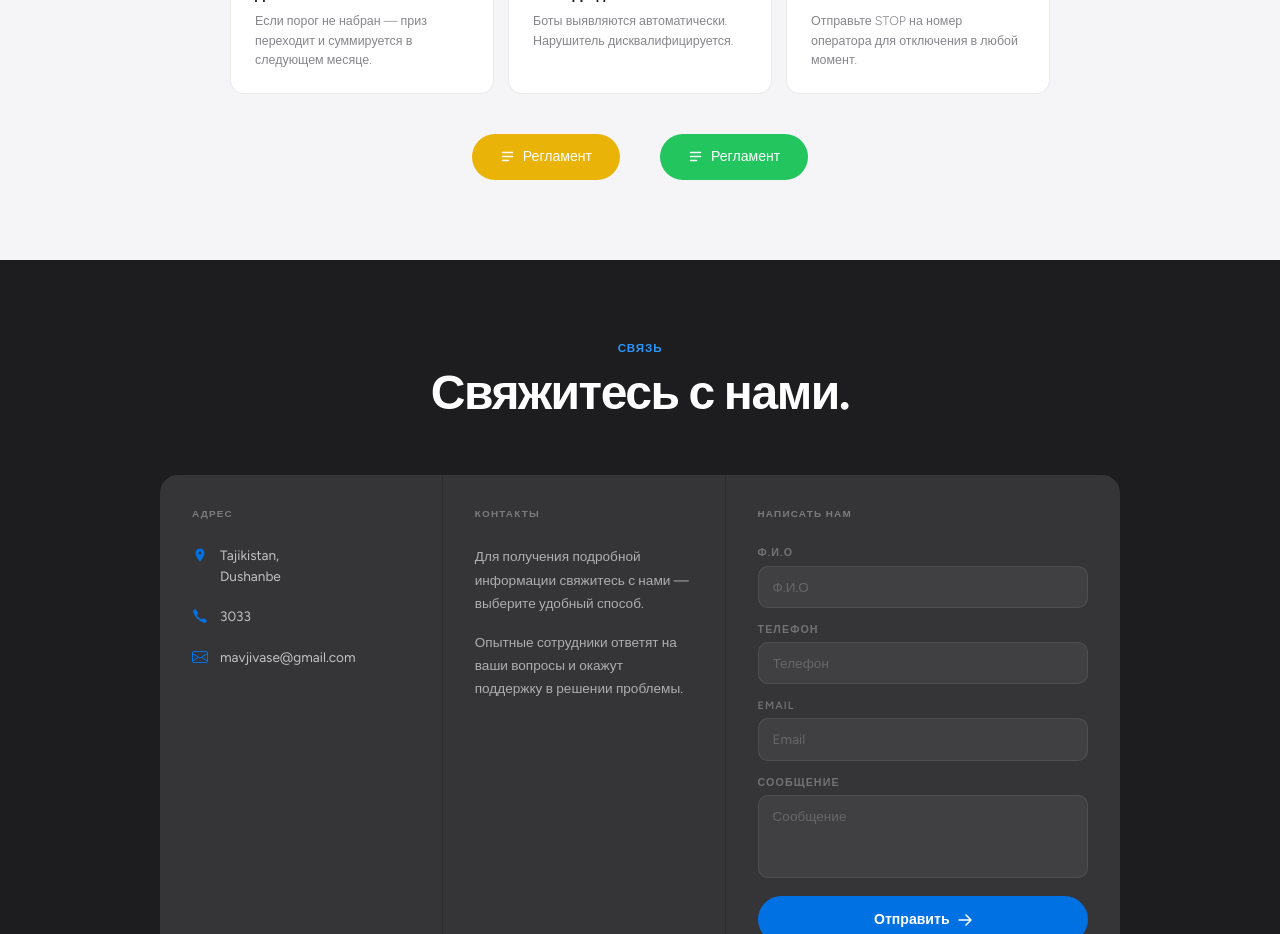
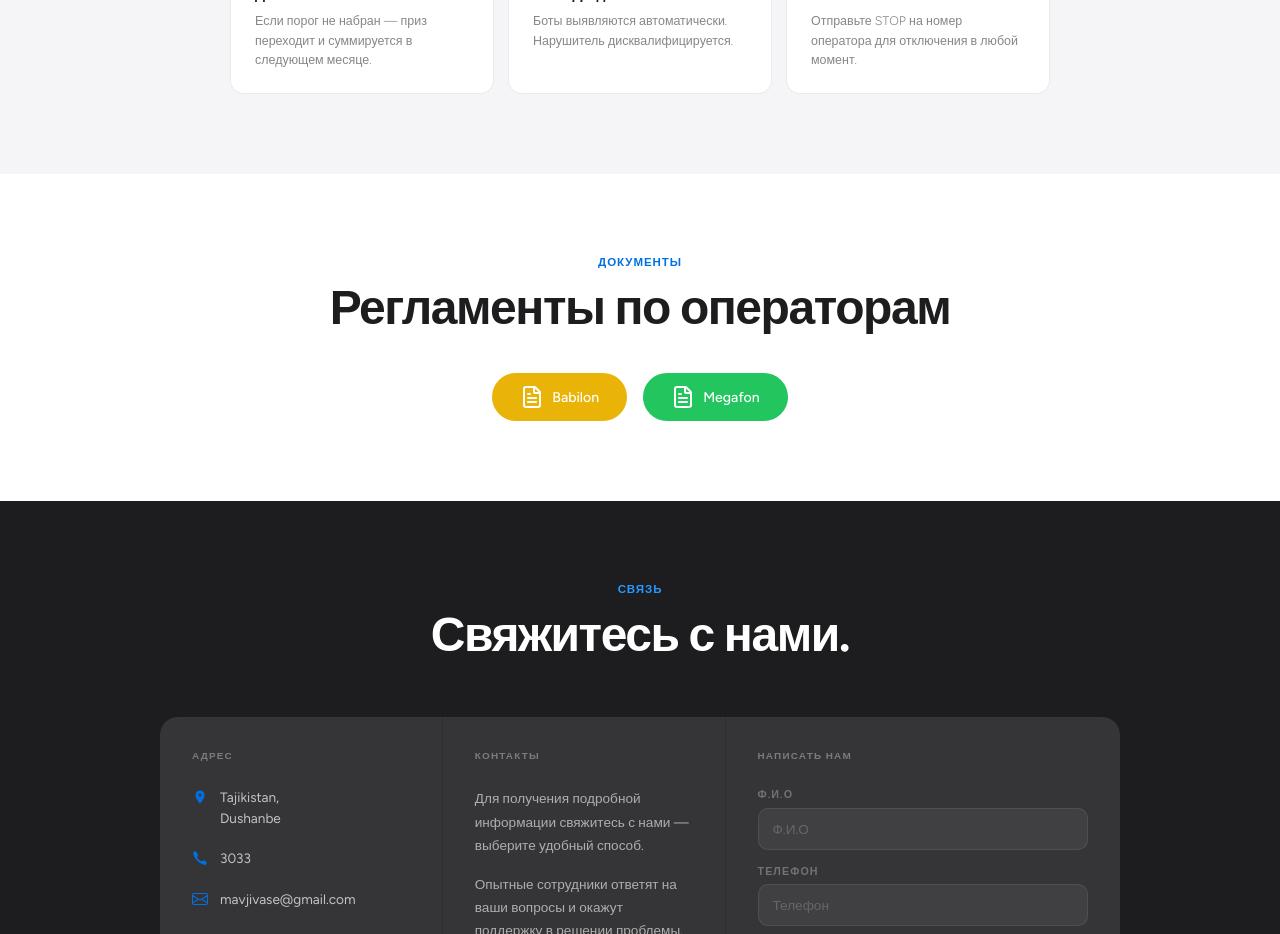
Before and after one commit to Kast69ro/mavj., a React (Vite) app: page / in a window 1280 px wide. Shown: the part 4680-5614 px from the top of the page. Built offline with nearby package versions, Linux system fonts and the light colour scheme.

Commit message:
fix rules

```diff
--- a/package.json
+++ b/package.json
@@ -16,6 +16,7 @@
     "@mui/icons-material": "^7.3.9",
     "@mui/material": "^7.3.9",
     "@tailwindcss/vite": "^4.1.18",
+    "lucide-react": "^1.28.0",
     "react": "^19.1.0",
     "react-dom": "^19.1.0",
     "tailwindcss": "^4.1.18"
--- a/src/App.jsx
+++ b/src/App.jsx
@@ -1,6 +1,10 @@
 import { useState, useRef } from "react";
 import { Select, MenuItem } from "@mui/material";
 import emailjs from "@emailjs/browser";
+
+import { FileText } from "lucide-react";
+import { REGULATIONS } from "../utils";
+
 
 /* ─────────────────────────────────────────
    EMAILJS CONFIG
@@ -812,16 +816,24 @@ export default function SMSQuiz() {
               <div className="w-full h-[200px] bg-gradient-to-br from-[#0071e3]/20 to-[#34aadc]/20 rounded-[12px] mb-4 flex items-center justify-center overflow-hidden">
                 <div className="text-6xl">📱</div>
               </div>
-              <p className={`text-sm font-semibold mb-2 ${winner.dark ? "text-white/60" : "text-[#6e6e73]"}`}>
+              <p
+                className={`text-sm font-semibold mb-2 ${winner.dark ? "text-white/60" : "text-[#6e6e73]"}`}
+              >
                 Номер телефона
               </p>
-              <p className={`text-lg font-bold mb-3 ${winner.dark ? "text-white" : "text-[#1d1d1f]"}`}>
+              <p
+                className={`text-lg font-bold mb-3 ${winner.dark ? "text-white" : "text-[#1d1d1f]"}`}
+              >
                 {winner.phone}
               </p>
-              <p className={`text-[0.9rem] font-semibold mb-3 ${winner.dark ? "text-[#0a84ff]" : "text-[#0071e3]"}`}>
+              <p
+                className={`text-[0.9rem] font-semibold mb-3 ${winner.dark ? "text-[#0a84ff]" : "text-[#0071e3]"}`}
+              >
                 {winner.pts}
               </p>
-              <p className={`text-[0.85rem] font-medium ${winner.dark ? "text-white/70" : "text-[#6e6e73]"}`}>
+              <p
+                className={`text-[0.85rem] font-medium ${winner.dark ? "text-white/70" : "text-[#6e6e73]"}`}
+              >
                 {winner.prize}
               </p>
             </div>
@@ -833,7 +845,9 @@ export default function SMSQuiz() {
           <div className="max-w-[500px] mx-auto">
             {/* Карточка */}
             <div className="anim-pop rounded-[20px] p-6 bg-[#f5f5f7] text-center">
-              <div className="text-5xl mb-4">{WINNERS[currentWinnerIndex].medal}</div>
+              <div className="text-5xl mb-4">
+                {WINNERS[currentWinnerIndex].medal}
+              </div>
               <div className="w-full h-[220px] bg-gradient-to-br from-[#0071e3]/20 to-[#34aadc]/20 rounded-[12px] mb-4 flex items-center justify-center overflow-hidden">
                 <div className="text-6xl">📱</div>
               </div>
@@ -856,7 +870,7 @@ export default function SMSQuiz() {
               <button
                 onClick={() =>
                   setCurrentWinnerIndex((prev) =>
-                    prev === 0 ? WINNERS.length - 1 : prev - 1
+                    prev === 0 ? WINNERS.length - 1 : prev - 1,
                   )
                 }
                 className="w-10 h-10 rounded-full bg-[#f5f5f7] border border-black/[0.12] flex items-center justify-center cursor-pointer hover:bg-[#e8e8eb] transition-colors"
@@ -884,7 +898,7 @@ export default function SMSQuiz() {
               <button
                 onClick={() =>
                   setCurrentWinnerIndex((prev) =>
-                    prev === WINNERS.length - 1 ? 0 : prev + 1
+                    prev === WINNERS.length - 1 ? 0 : prev + 1,
                   )
                 }
                 className="w-10 h-10 rounded-full bg-[#f5f5f7] border border-black/[0.12] flex items-center justify-center cursor-pointer hover:bg-[#e8e8eb] transition-colors"
@@ -1155,39 +1169,32 @@ export default function SMSQuiz() {
             </div>
           ))}
         </div>
-        <div className="mt-8 md:mt-10 flex flex-col md:flex-row gap-10 justify-center items-center">
-          <a
-            href="/Rules-BM.pdf"
-            target="_blank"
-            rel="noopener noreferrer"
-            className="inline-flex items-center gap-2 bg-[#eab308] hover:bg-[#ca8a04] active:bg-[#ca8a04] text-white text-[0.88rem] font-medium px-7 py-3 rounded-full transition-all duration-200 hover:shadow-[0_4px_16px_rgba(0,113,227,0.35)] hover:-translate-y-0.5"
-          >
-            <svg width="15" height="15" viewBox="0 0 15 15" fill="none">
-              <path
-                d="M2.5 3.5H12.5M2.5 7.5H12.5M2.5 11.5H8.5"
-                stroke="currentColor"
-                strokeWidth="1.5"
-                strokeLinecap="round"
-              />
-            </svg>
-            Регламент
-          </a>
-          <a
-            href="/Rules-MG.pdf"
-            target="_blank"
-            rel="noopener noreferrer"
-            className="inline-flex items-center gap-2 bg-[#22c55e] hover:bg-[#16a34a] active:bg-[#16a34a] text-white text-[0.88rem] font-medium px-7 py-3 rounded-full transition-all duration-200 hover:shadow-[0_4px_16px_rgba(0,113,227,0.35)] hover:-translate-y-0.5"
-          >
-            <svg width="15" height="15" viewBox="0 0 15 15" fill="none">
-              <path
-                d="M2.5 3.5H12.5M2.5 7.5H12.5M2.5 11.5H8.5"
-                stroke="currentColor"
-                strokeWidth="1.5"
-                strokeLinecap="round"
-              />
-            </svg>
-            Регламент
-          </a>
+      </section>
+
+      <section id="regulations" className="py-14 md:py-20 px-[5%] text-center">
+        <p className="text-[0.72rem] font-semibold tracking-[0.08em] uppercase text-[#0071e3] mb-2.5">
+          Документы
+        </p>
+        <h2
+          className="font-bold tracking-[-0.03em] leading-[1.08] mb-8 md:mb-10"
+          style={{ fontSize: "clamp(1.8rem,4.5vw,3rem)" }}
+        >
+          Регламенты по операторам
+        </h2>
+
+        <div className="flex flex-wrap gap-4 justify-center">
+          {REGULATIONS.map((reg) => (
+            <a
+              key={reg.id}
+              href={reg.href}
+              target="_blank"
+              rel="noopener noreferrer"
+              className={`inline-flex items-center gap-2 text-white text-[0.88rem] font-medium px-7 py-3 rounded-full transition-all duration-200 hover:shadow-[0_4px_16px_rgba(0,113,227,0.35)] hover:-translate-y-0.5 ${reg.className}`}
+            >
+              <FileText />
+              {reg.label}
+            </a>
+          ))}
         </div>
       </section>
 
--- /dev/null
+++ b/utils.js
@@ -0,0 +1,14 @@
+export const REGULATIONS = [
+  {
+    id: "bm",
+    label: "Babilon",
+    href: "/Rules-BM.pdf",
+    className: "bg-[#eab308] hover:bg-[#ca8a04] active:bg-[#ca8a04]",
+  },
+  {
+    id: "mg",
+    label: "Megafon",
+    href: "/Rules-MG.pdf",
+    className: "bg-[#22c55e] hover:bg-[#16a34a] active:bg-[#16a34a]",
+  },
+];
```
Also changed, not shown: 1 other file (tests, documents, lock files or other folders).
